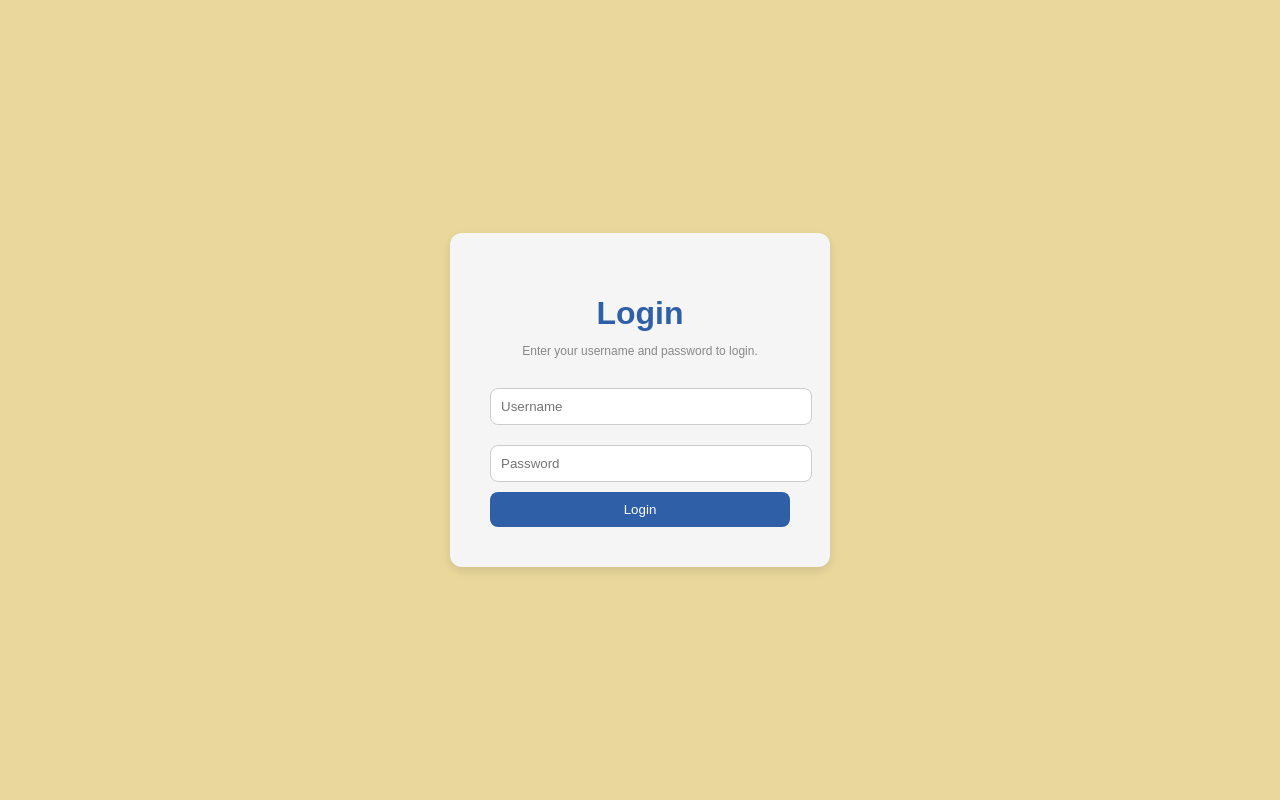
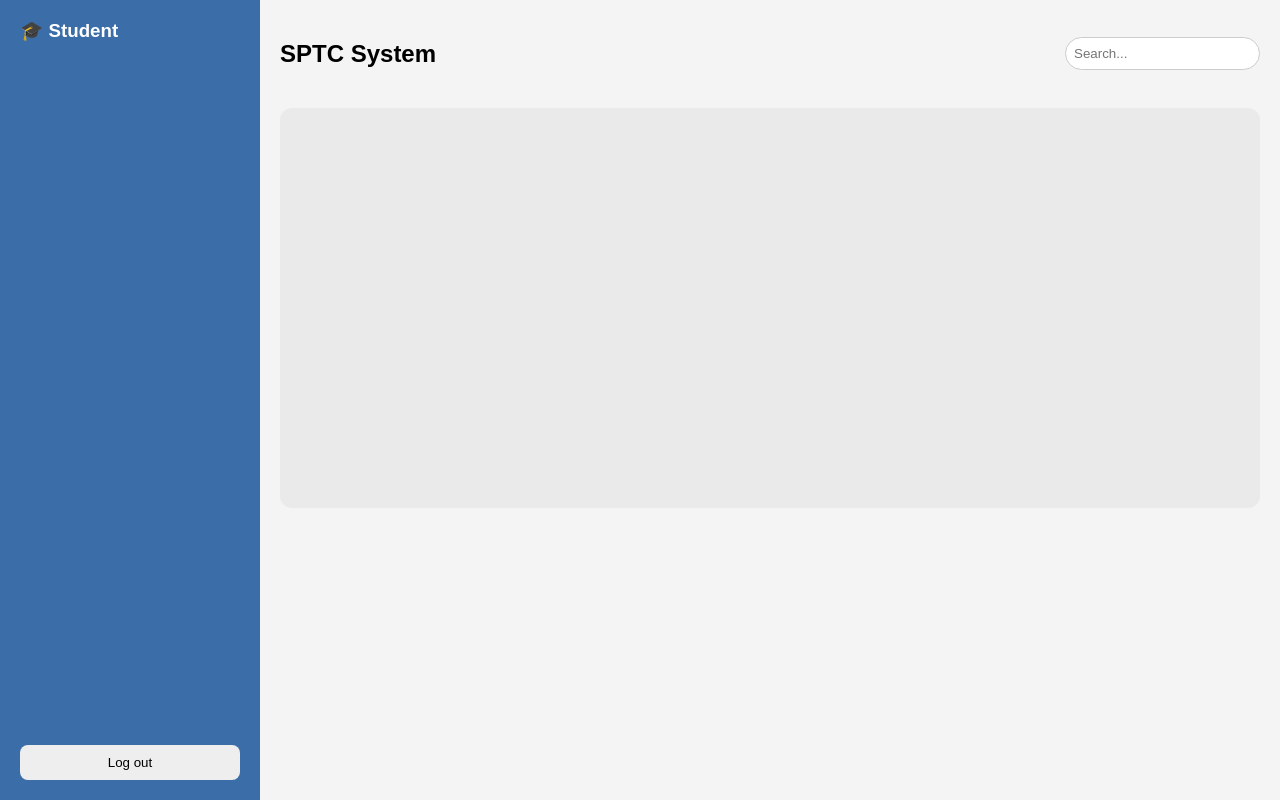
Before and after one commit to nafnkuy/student-project-system, a React (Create React App) app in the folder frontend/: page /student in a window 1280 px wide. Built offline with nearby package versions, Linux system fonts and the light colour scheme.

Commit message:
แก้หน้า login ให้ล็อคอินได้

```diff
--- a/frontend/package.json
+++ b/frontend/package.json
@@ -9,6 +9,7 @@
     "@testing-library/user-event": "^13.5.0",
     "react": "^19.2.5",
     "react-dom": "^19.2.5",
+    "react-router-dom": "^7.14.2",
     "react-scripts": "5.0.1",
     "web-vitals": "^2.1.4"
   },
--- a/frontend/public/student.html
+++ /dev/null
@@ -1,2 +0,0 @@
-<h1>Student Page</h1>
-<p>Login สำเร็จ</p>
--- a/frontend/public/teacher.html
+++ /dev/null
@@ -1,2 +0,0 @@
-<h1>Teacher Page</h1>
-<p>Login สำเร็จ</p>
--- a/frontend/src/App.js
+++ b/frontend/src/App.js
@@ -1,68 +1,17 @@
-import { useState } from "react";
-import "./App.css";
-import "./Login.css";
+import { Routes, Route } from "react-router-dom";
+import Login from "./Login";
+import Teacher from "./Teacher";
+import Student from "./Student";
 
 function App() {
-  const [username, setUsername] = useState("");
-  const [password, setPassword] = useState("");
 
-  const handleLogin = async () => {
-    try {
-      const res = await fetch("http://localhost:3001/login", {
-        method: "POST",
-        headers: {
-          "Content-Type": "application/json"
-        },
-        body: JSON.stringify({ username, password })
-      });
-
-      const data = await res.json();
-
-      if (res.ok) {
-        localStorage.setItem("token", data.token);
-        localStorage.setItem("user", JSON.stringify(data.user));
-
-        if (data.user.role === "student") {
-          window.location.href = "/student.html";
-        } else {
-          window.location.href = "/teacher.html";
-        }
-      } else {
-        alert(data.message);
-      }
-    } catch (err) {
-      console.error(err);
-      alert("Server error");
-    }
-  };
-
-return (
-  <div className="login-container">
-    <div className="login-card">
-      <h1 className="login-title">Login</h1>
-      <p className="login-subtitle">
-        Enter your username and password to login.
-      </p>
-
-      <input
-        className="login-input"
-        placeholder="Username"
-        onChange={(e) => setUsername(e.target.value)}
-      />
-
-      <input
-        className="login-input"
-        type="password"
-        placeholder="Password"
-        onChange={(e) => setPassword(e.target.value)}
-      />
-
-      <button className="login-button" onClick={handleLogin}>
-        Login
-      </button>
-    </div>
-  </div>
-);
+  return (
+    <Routes>
+      <Route path="/" element={<Login />} />
+      <Route path="/teacher" element={<Teacher />} />
+      <Route path="/student" element={<Student />} />
+    </Routes>
+  );
 }
 
 export default App;
--- a/frontend/src/Login.css
+++ b/frontend/src/Login.css
@@ -1,5 +1,3 @@
-/* Login.css */
-
 body {
   margin: 0;
   font-family: Arial, sans-serif;
--- /dev/null
+++ b/frontend/src/Login.js
@@ -0,0 +1,68 @@
+import { useState } from "react";
+import { useNavigate } from "react-router-dom";
+import "./Login.css";
+
+function Login() {
+  const [username, setUsername] = useState("");
+  const [password, setPassword] = useState("");
+  const navigate = useNavigate();
+
+  const handleLogin = async () => {
+    try {
+      const res = await fetch("http://localhost:3001/login", {
+        method: "POST",
+        headers: {
+          "Content-Type": "application/json"
+        },
+        body: JSON.stringify({ username, password })
+      });
+
+      const data = await res.json();
+
+      if (res.ok) {
+        localStorage.setItem("user", JSON.stringify(data.user));
+
+        if (data.user.role === "student") {
+          navigate("/student");
+        } else {
+          navigate("/teacher");
+        }
+      } else {
+        alert(data.message);
+      }
+    } catch (err) {
+      console.error(err);
+      alert("Server error");
+    }
+  };
+
+  return (
+    <div className="login-container">
+      <div className="login-card">
+        <h1 className="login-title">Login</h1>
+        <p className="login-subtitle">Enter your username and password to login.</p>
+
+        <input
+          className="login-input"
+          placeholder="Username"
+          value={username}
+          onChange={(e) => setUsername(e.target.value)}
+        />
+
+        <input
+          className="login-input"
+          type="password"
+          placeholder="Password"
+          value={password}
+          onChange={(e) => setPassword(e.target.value)}
+        />
+
+        <button className="login-button" onClick={handleLogin}>
+          Login
+        </button>
+      </div>
+    </div>
+  );
+}
+
+export default Login;
--- /dev/null
+++ b/frontend/src/Student.css
@@ -0,0 +1,64 @@
+/* Student.css */
+
+.student-layout {
+  display: flex;
+  height: 100vh;
+  font-family: Arial, sans-serif;
+}
+
+/* Sidebar */
+.student-sidebar {
+  width: 220px;
+  background-color: #3b6ea8;
+  color: white;
+  display: flex;
+  flex-direction: column;
+  justify-content: space-between;
+  padding: 20px;
+}
+
+.student-sidebar h3 {
+  margin: 0;
+}
+
+.student-sidebar p {
+  font-size: 14px;
+  margin-top: 5px;
+}
+
+/* Logout */
+.student-logout {
+  background-color: #eee;
+  border: none;
+  padding: 10px;
+  border-radius: 8px;
+  cursor: pointer;
+}
+
+/* Main */
+.student-main {
+  flex: 1;
+  background-color: #f4f4f4;
+  padding: 20px;
+}
+
+/* Topbar */
+.student-topbar {
+  display: flex;
+  justify-content: space-between;
+  align-items: center;
+}
+
+.student-topbar input {
+  padding: 8px;
+  border-radius: 20px;
+  border: 1px solid #ccc;
+}
+
+/* Content */
+.student-content {
+  margin-top: 20px;
+  background-color: #eaeaea;
+  height: 400px;
+  border-radius: 12px;
+}
--- a/frontend/src/Student.js
+++ b/frontend/src/Student.js
@@ -1,10 +1,37 @@
+import "./Student.css";
+
 function Student() {
   const user = JSON.parse(localStorage.getItem("user"));
 
   return (
-    <div>
-      <h1>Student Page</h1>
-      <p>Welcome {user.name}</p>
+    <div className="student-layout">
+
+      <div className="student-sidebar">
+        <div>
+          <h3>🎓 Student</h3>
+          <p>{user?.name}</p>
+        </div>
+
+        <button
+          className="student-logout"
+          onClick={() => {
+            localStorage.clear();
+            window.location.href = "/";
+          }}
+        >
+          Log out
+        </button>
+      </div>
+
+      <div className="student-main">
+        <div className="student-topbar">
+          <h2>SPTC System</h2>
+          <input placeholder="Search..." />
+        </div>
+
+        <div className="student-content"></div>
+      </div>
+
     </div>
   );
 }
--- /dev/null
+++ b/frontend/src/Teacher.css
@@ -0,0 +1,46 @@
+.teacher-layout {
+  display: flex;
+  height: 100vh;
+}
+
+.sidebar {
+  width: 220px;
+  background: #3d6ea8;
+  color: white;
+  padding: 20px;
+  display: flex;
+  flex-direction: column;
+  justify-content: space-between;
+}
+
+.logout-btn {
+  background: #ddd;
+  border: none;
+  padding: 10px;
+  border-radius: 8px;
+}
+
+.main {
+  flex: 1;
+  background: #eee;
+  padding: 20px;
+}
+
+.topbar {
+  display: flex;
+  justify-content: space-between;
+  align-items: center;
+}
+
+.search {
+  padding: 8px;
+  border-radius: 20px;
+  border: none;
+}
+
+.content-box {
+  margin-top: 20px;
+  background: #f8f8f8;
+  height: 80%;
+  border-radius: 12px;
+}
--- a/frontend/src/Teacher.js
+++ b/frontend/src/Teacher.js
@@ -1,10 +1,35 @@
+import "./Teacher.css";
+
 function Teacher() {
-  const user = JSON.parse(localStorage.getItem("user"));
+  const user = JSON.parse(localStorage.getItem("user") || "{}");
 
   return (
-    <div>
-      <h1>Teacher Page</h1>
-      <p>Welcome {user.name}</p>
+    <div className="teacher-layout">
+      <div className="sidebar">
+        <div>
+          <h3>👨‍🏫 Teacher</h3>
+          <p>{user?.name || "No user"}</p>
+        </div>
+
+        <button
+          className="logout-btn"
+          onClick={() => {
+            localStorage.clear();
+            window.location.href = "/";
+          }}
+        >
+          Log out
+        </button>
+      </div>
+
+      <div className="main">
+        <div className="topbar">
+          <h2>SPTC System</h2>
+          <input className="search" placeholder="Search..." />
+        </div>
+
+        <div className="content-box"></div>
+      </div>
     </div>
   );
 }
--- a/frontend/src/index.js
+++ b/frontend/src/index.js
@@ -2,16 +2,17 @@ import React from 'react';
 import ReactDOM from 'react-dom/client';
 import './index.css';
 import App from './App';
-import reportWebVitals from './reportWebVitals';
+//import reportWebVitals from './reportWebVitals';
+import { BrowserRouter } from "react-router-dom";
 
 const root = ReactDOM.createRoot(document.getElementById('root'));
 root.render(
-  <React.StrictMode>
+  <BrowserRouter>
     <App />
-  </React.StrictMode>
+  </BrowserRouter>
 );
 
 // If you want to start measuring performance in your app, pass a function
 // to log results (for example: reportWebVitals(console.log))
 // or send to an analytics endpoint. Learn more: https://bit.ly/CRA-vitals
-reportWebVitals();
+// reportWebVitals();
```
Also changed, not shown: 1 other file (tests, documents, lock files or other folders).
